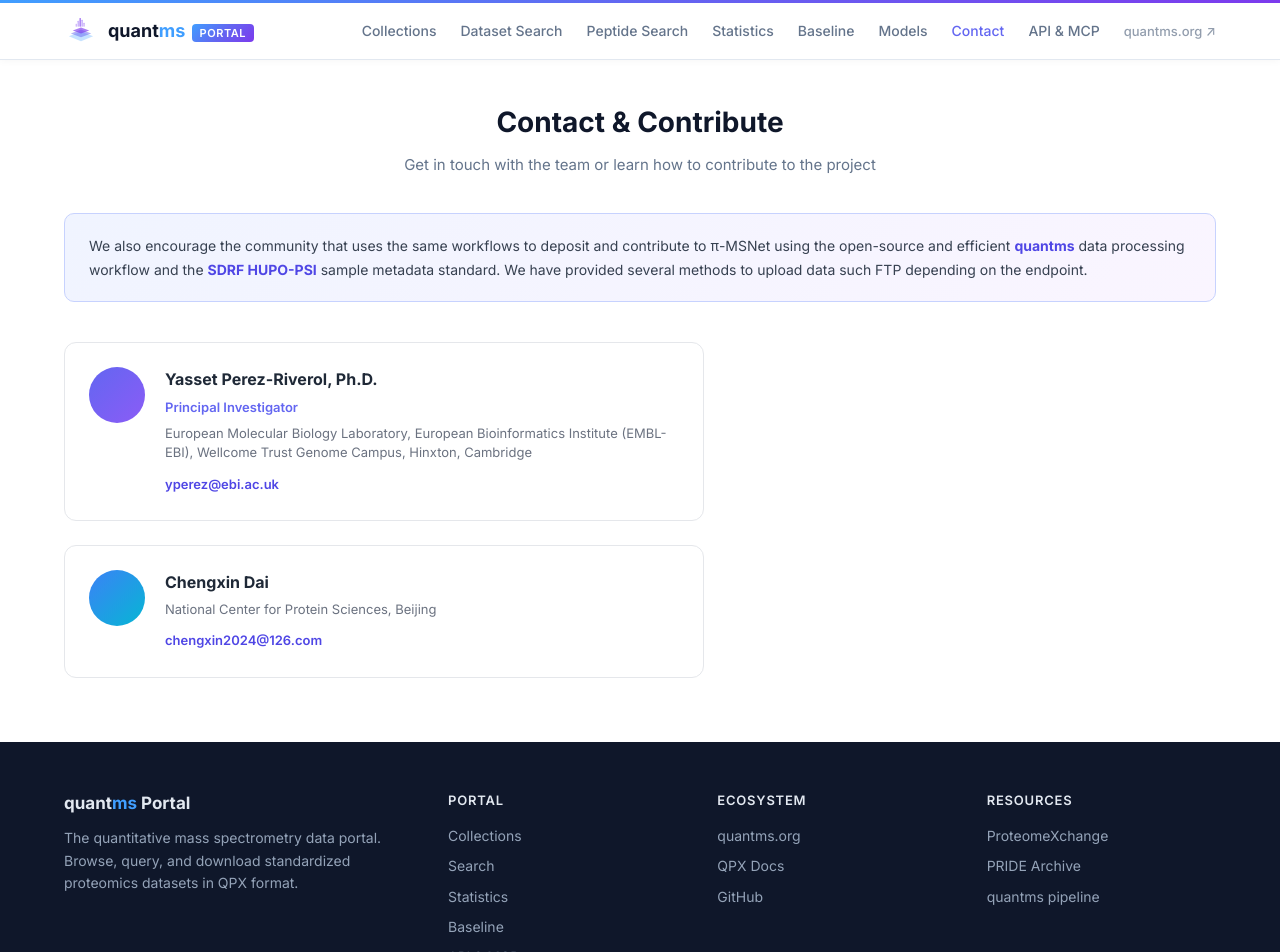
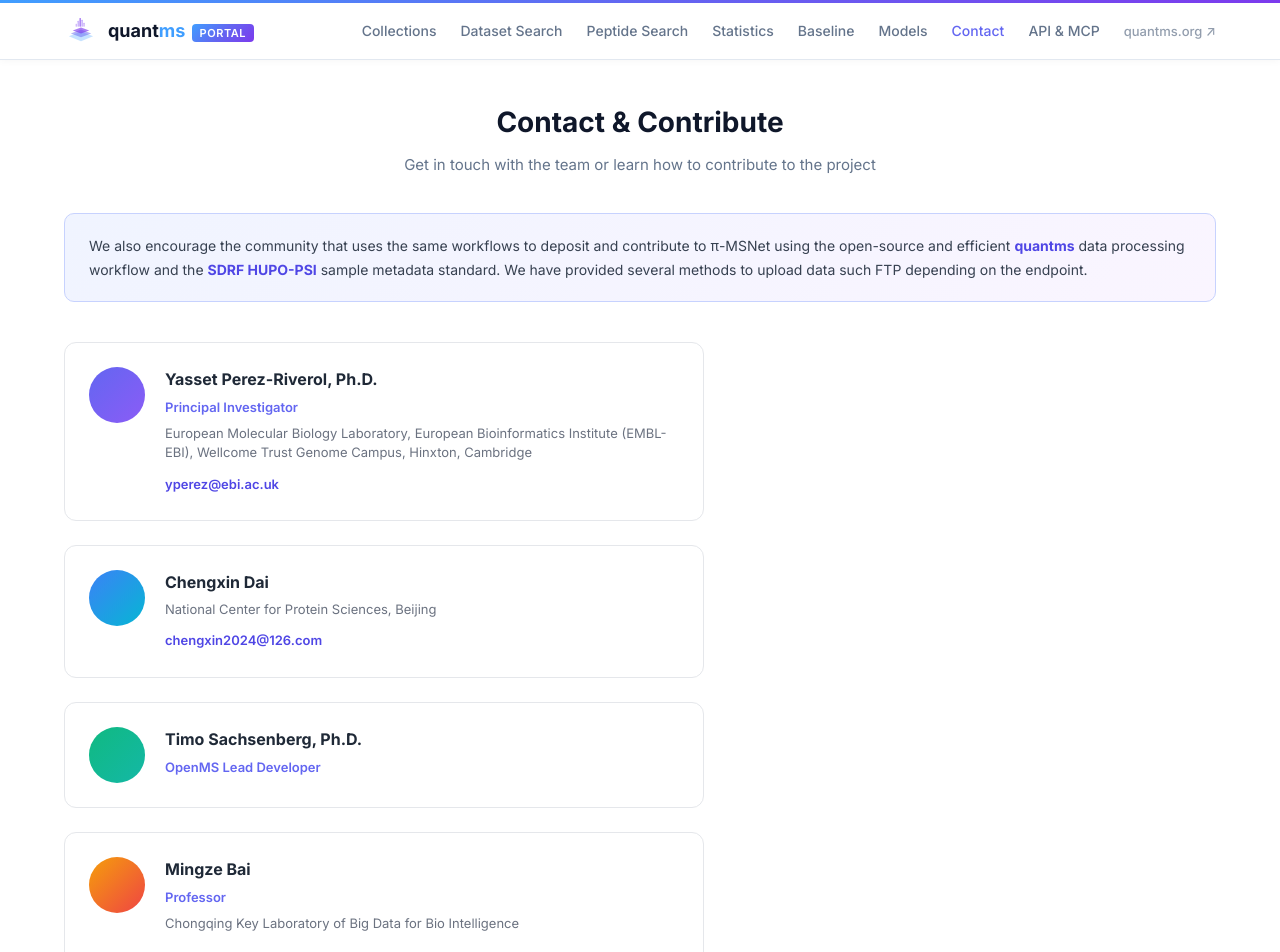
Before and after one commit to bigbio/quantms-portal, a Vue app in the folder frontend/: page /contact in a window 1280 px wide. Shown: the top 952 px of the page. Built offline with nearby package versions, Linux system fonts and the light colour scheme; no server answers.

Commit message:
Add Timo Sachsenberg and Mingze Bai to portal contact page

```diff
--- a/frontend/src/views/Contact.vue
+++ b/frontend/src/views/Contact.vue
@@ -46,6 +46,25 @@
             <a class="contact-email" href="mailto:chengxin2024@126.com"
               >chengxin2024@126.com</a
             >
+          </div>
+        </div>
+
+        <div class="contact-card">
+          <div class="contact-avatar timo"></div>
+          <div class="contact-info">
+            <h3>Timo Sachsenberg, Ph.D.</h3>
+            <p class="contact-title">OpenMS Lead Developer</p>
+          </div>
+        </div>
+
+        <div class="contact-card">
+          <div class="contact-avatar mingze"></div>
+          <div class="contact-info">
+            <h3>Mingze Bai</h3>
+            <p class="contact-title">Professor</p>
+            <p class="contact-org">
+              Chongqing Key Laboratory of Big Data for Bio Intelligence
+            </p>
           </div>
         </div>
       </div>
@@ -112,6 +131,12 @@
 .contact-avatar.chengxin {
   background: linear-gradient(135deg, #3b82f6, #06b6d4);
 }
+.contact-avatar.timo {
+  background: linear-gradient(135deg, #10b981, #14b8a6);
+}
+.contact-avatar.mingze {
+  background: linear-gradient(135deg, #f59e0b, #ef4444);
+}
 .contact-info h3 {
   margin: 0 0 4px;
   font-size: 16px;
```
